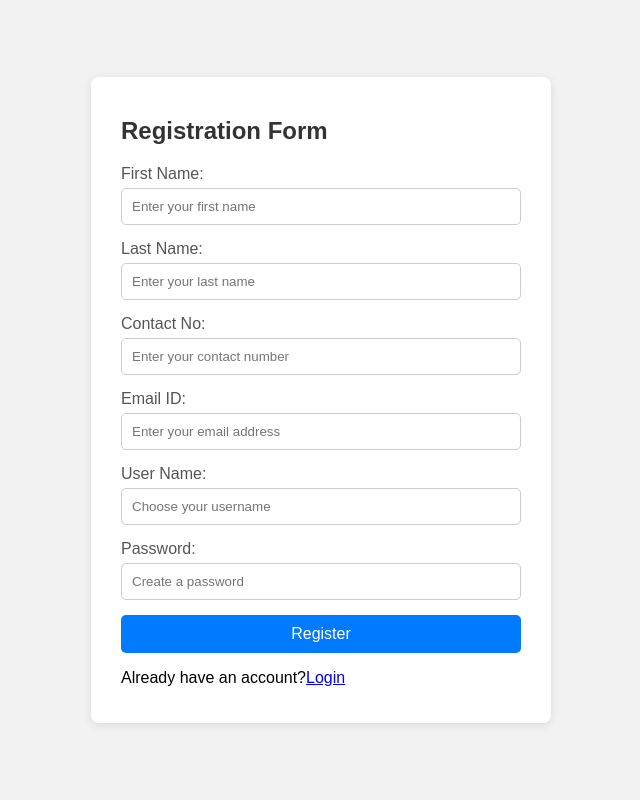
After one commit to arunikrish24/Web-Lab, a PHP site: page /userreg/userrg.php in a window 1280 px wide. The commit adds this page. Shown: the whole page, without its empty margins (319-959 px from the left). Run offline with PHP 8.4, Linux system fonts and the light colour scheme.

Commit message:
Add files via upload

```diff
--- /dev/null
+++ b/userreg/dbconnection.php
@@ -0,0 +1,15 @@
+<?php
+ $servername="localhost";
+ $username="root";
+ $password="";
+ $dbname="arunimak";
+ $conn=mysqli_connect($servername,$username,$password,$dbname);
+ if(!$conn)
+ {
+   die("connection failed!".mysqli_connect_error());
+ }
+ else
+ {
+
+ }
+?>
--- /dev/null
+++ b/userreg/userrg.php
@@ -0,0 +1,144 @@
+<?php
+
+include 'dbconnection.php';
+
+if(isset($_POST['submit']))
+
+{
+
+	$fname=$_POST['first_name'];
+
+	$lname=$_POST['last_name'];
+
+	$cno=$_POST['contact_no'];
+
+	$email=$_POST['email_id'];
+
+	$uname=$_POST['user_name'];
+
+	$psswrd=$_POST['password'];
+
+	$sql = "INSERT INTO userreg(first_name,last_name,contact_no,email_id,user_name,password)VALUES ('$fname','$lname','$cno','$email','$uname','$psswrd')";
+
+
+	if (mysqli_query($conn, $sql)) {
+
+  		echo "New record created successfully";
+
+		} else {
+
+  		echo "Error: " . $sql . "<br>" . mysqli_error($conn);
+
+		}
+
+
+	mysqli_close($conn);
+
+}
+
+else
+
+{
+
+
+?>
+
+<html lang="en">
+<head>
+    <meta charset="UTF-8">
+    <meta name="viewport" content="width=device-width, initial-scale=1.0">
+    <title>Registration Form</title>
+    <style>
+        body {
+            font-family: Arial, sans-serif;
+            background-color: #f2f2f2;
+            margin: 0;
+            padding: 0;
+            display: flex;
+            justify-content: center;
+            align-items: center;
+            height: 100vh;
+        }
+        .form-container {
+            background: #fff;
+            padding: 20px 30px;
+            border-radius: 8px;
+            box-shadow: 0 2px 10px rgba(0, 0, 0, 0.1);
+            width: 100%;
+            max-width: 400px;
+        }
+        .form-container h2 {
+            margin-bottom: 20px;
+            color: #333;
+        }
+        .form-group {
+            margin-bottom: 15px;
+        }
+        .form-group label {
+            display: block;
+            margin-bottom: 5px;
+            color: #555;
+        }
+        .form-group input {
+            width: 100%;
+            padding: 10px;
+            border: 1px solid #ccc;
+            border-radius: 5px;
+        }
+        .form-group input:focus {
+            outline: none;
+            border-color: #007bff;
+        }
+        .btn-submit {
+            width: 100%;
+            padding: 10px;
+            background-color: #007bff;
+            color: #fff;
+            border: none;
+            border-radius: 5px;
+            cursor: pointer;
+            font-size: 16px;
+        }
+        .btn-submit:hover {
+            background-color: #0056b3;
+        }
+    </style>
+</head>
+<body>
+    <div class="form-container">
+        <h2>Registration Form</h2>
+        <form action="" method="POST">
+            <!-- CSRF Token Placeholder -->
+            <div class="form-group">
+                <label for="first_name">First Name:</label>
+                <input type="text" id="first_name" name="first_name" required placeholder="Enter your first name">
+            </div>
+            <div class="form-group">
+                <label for="last_name">Last Name:</label>
+                <input type="text" id="last_name" name="last_name" required placeholder="Enter your last name">
+            </div>
+            <div class="form-group">
+                <label for="contact_no">Contact No:</label>
+                <input type="tel" id="contact_no" name="contact_no" pattern="[0-9]{10}" required placeholder="Enter your contact number">
+            </div>
+            <div class="form-group">
+                <label for="email_id">Email ID:</label>
+                <input type="email" id="email_id" name="email_id" required placeholder="Enter your email address">
+            </div>
+            <div class="form-group">
+                <label for="user_name">User Name:</label>
+                <input type="text" id="user_name" name="user_name" required placeholder="Choose your username">
+            </div>
+            <div class="form-group">
+                <label for="password">Password:</label>
+                <input type="password" id="password" name="password" required placeholder="Create a password">
+            </div>
+            <input type="submit" class="btn-submit"  name="submit" value="Register">
+            <p>Already have an account?<a href="#">Login</a></p>
+        </form>
+    </div>
+</body>
+</html>
+<?php
+}
+?>
```
Also changed, not shown: userreg/login.php (added, +42 -0 lines), userreg/welcome.php (added, +9 -0 lines), userreg/error.php (line endings or trailing spaces).
